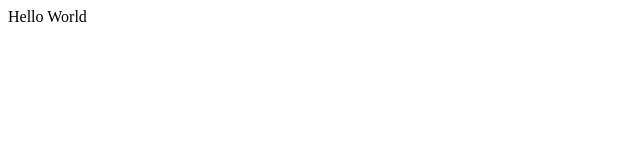
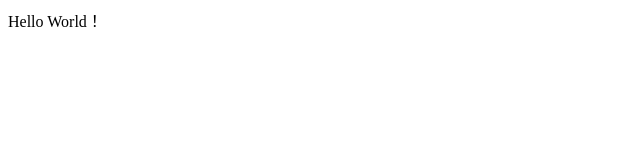
Before and after one commit to Zijian0215/Coding-Exercise, a plain HTML site: page index.html in a window 1280 px wide. Shown: the full height of the page, 0-640 px from the left. Drawn offline with Linux system fonts and the light colour scheme.

Commit message:
Update index.html

```diff
--- a/index.html
+++ b/index.html
@@ -6,6 +6,6 @@
 	<title>Document</title>
 </head>
 <body>
-	Hello World
+	Hello World！
 </body>
 </html>
```
